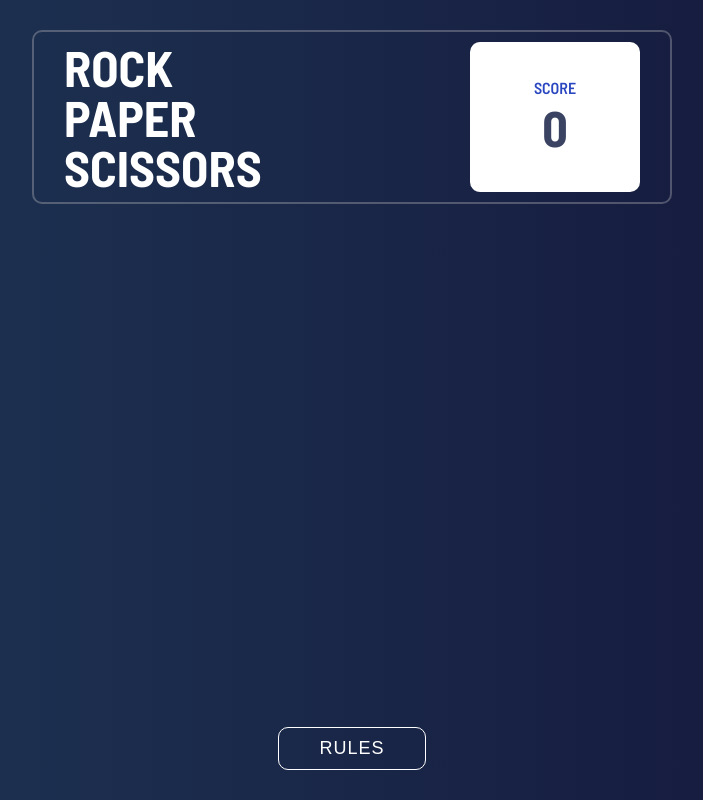
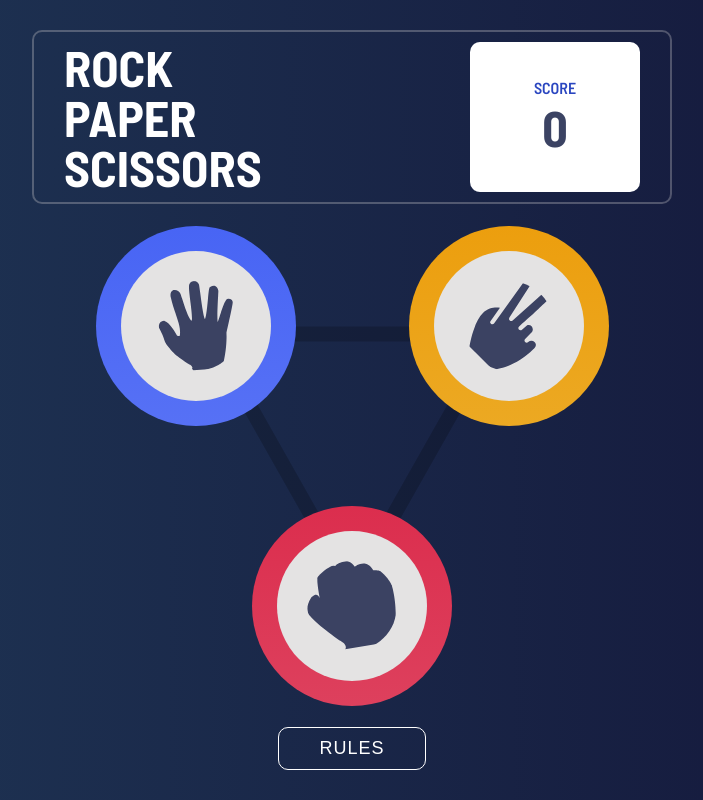
Before and after one commit to carlson142/rcp, a React (Vite) app: page / in a window 1280 px wide. Shown: the whole page, without its empty margins (288-991 px from the left). Built offline with nearby package versions, Linux system fonts and the light colour scheme.

Commit message:
adding starter component WO logic

```diff
--- a/src/App.tsx
+++ b/src/App.tsx
@@ -3,6 +3,7 @@ import styled from "styled-components";
 import BottomPannel from "./components/BottomPannel/BottomPannel";
 import InfoPannel from "./components/InfoPannel/InfoPannel";
 import Rules from "./components/Rules/Rules";
+import StarterComponent from "./components/StarterComponent/StarterComponent";
 import { useRules } from "./zustand/RulesStore";
 
 const Container = styled.main`
@@ -36,6 +37,7 @@ const App: React.FC<AppProps> = () => {
     <Container>
       {openRules && <Rules />}
       <InfoPannel />
+      <StarterComponent />
       <BottomPannel />
     </Container>
   );
--- a/src/components/Rules/Rules.tsx
+++ b/src/components/Rules/Rules.tsx
@@ -8,6 +8,7 @@ const Container = styled.div`
   position: absolute;
   top: 0;
   left: 0;
+  z-index: 1000;
 
   height: 100vh;
   width: 100vw;
--- /dev/null
+++ b/src/components/StarterComponent/StarterComponent.tsx
@@ -0,0 +1,104 @@
+import React from "react";
+import styled from "styled-components";
+
+import triangle from "../../../public/bg-triangle.svg";
+import rock from "../../../public/icon-rock.svg";
+import paper from "../../../public/icon-paper.svg";
+import scissors from "../../../public/icon-scissors.svg";
+
+const Container = styled.div`
+  height: 55vh;
+  width: 100%;
+
+  display: flex;
+  justify-content: center;
+  align-items: center;
+`;
+
+const Box = styled.div``;
+
+const TriangleContainer = styled.div`
+  position: relative;
+`;
+
+const Triangle = styled.img`
+  height: 100%;
+  width: 100%;
+  object-fit: cover;
+`;
+
+interface CBProps {
+  top: string;
+  left: string;
+  bgcolor: string;
+}
+
+const ChooseBox = styled.div<CBProps>`
+  height: 20rem;
+  width: 20rem;
+
+  display: flex;
+  justify-content: center;
+  align-items: center;
+
+  border-radius: 50%;
+  background-image: linear-gradient(${(props) => props.bgcolor});
+
+  position: absolute;
+  top: ${(props) => props.top};
+  left: ${(props) => props.left};
+
+  transform: translate(-50%, -50%);
+
+  transition: all 0.2s ease-in;
+
+  cursor: pointer;
+
+  :hover {
+    height: 21rem;
+    width: 21rem;
+  }
+`;
+
+const IconPaper = styled.img`
+  height: 15rem;
+  width: 15rem;
+  object-fit: contain;
+
+  padding: 3rem;
+  background-color: #e4e3e3;
+  border-radius: 50%;
+`;
+
+type StarterComponentProps = {};
+
+const StarterComponent: React.FC<StarterComponentProps> = () => {
+  return (
+    <Container>
+      <Box>
+        <TriangleContainer>
+          <Triangle src={triangle} alt="triangle" />
+          {/* Paper */}
+          <ChooseBox top="0" left="0" bgcolor="var(--color-paper-gradient)">
+            <IconPaper src={paper} alt="paper" />
+          </ChooseBox>
+
+          {/* Scissors */}
+          <ChooseBox
+            top="0"
+            left="100%"
+            bgcolor="var( --color-scissors-gradient)"
+          >
+            <IconPaper src={scissors} alt="paper" />
+          </ChooseBox>
+
+          {/* Rock */}
+          <ChooseBox top="100%" left="50%" bgcolor="var(--color-rock-gradient)">
+            <IconPaper src={rock} alt="paper" />
+          </ChooseBox>
+        </TriangleContainer>
+      </Box>
+    </Container>
+  );
+};
+export default StarterComponent;
--- a/src/index.css
+++ b/src/index.css
@@ -2,9 +2,9 @@
 
 :root {
   /* Primary */
-  --color-scissors-gradient: hsl(39, 89%, 49%) to hsl(40, 84%, 53%);
-  --color-paper-gradient: hsl(230, 89%, 62%) to hsl(230, 89%, 65%);
-  --color-rock-gradient: hsl(349, 71%, 52%) to hsl(349, 70%, 56%);
+  --color-scissors-gradient: hsl(39, 89%, 49%), hsl(40, 84%, 53%);
+  --color-paper-gradient: hsl(230, 89%, 62%), hsl(230, 89%, 65%);
+  --color-rock-gradient: hsl(349, 71%, 52%), hsl(349, 70%, 56%);
   --cyan: hsl(189, 59%, 53%) to hsl(189, 58%, 57%);
 
   /* Neutral */
```
